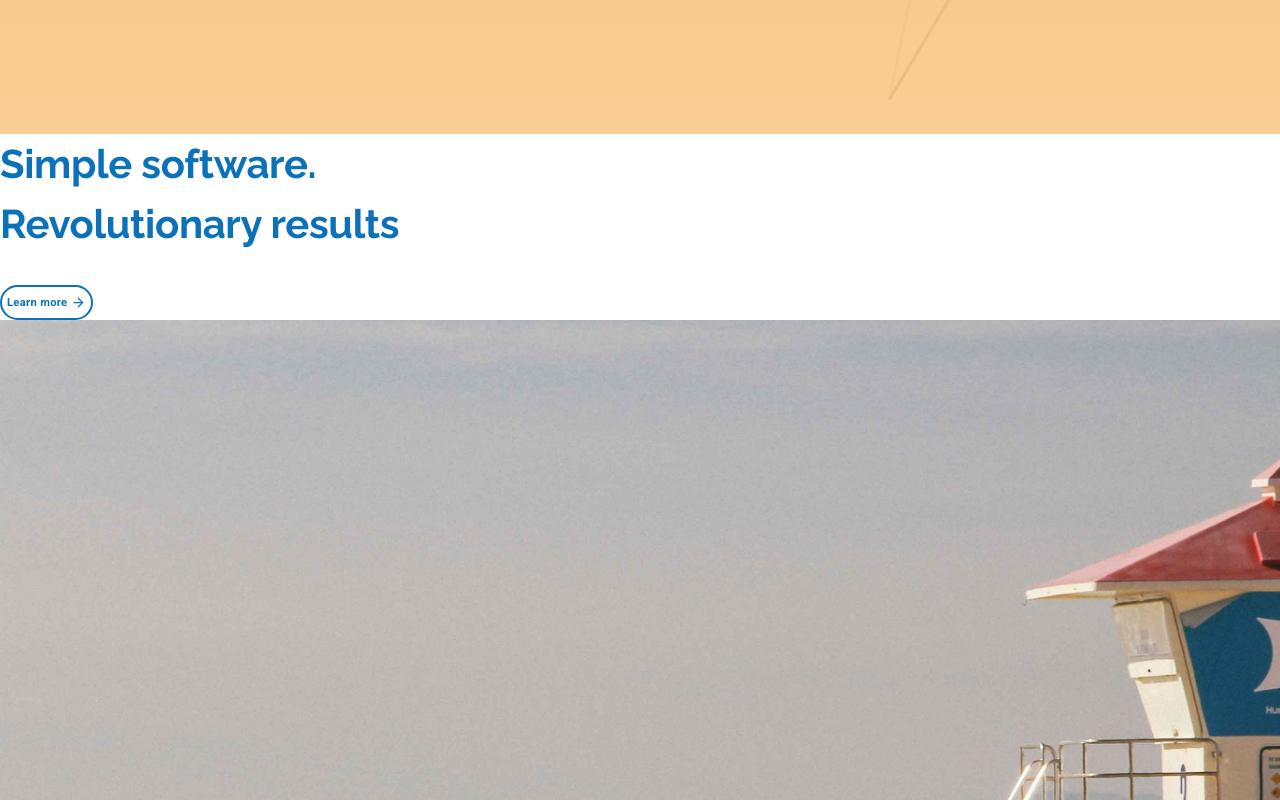
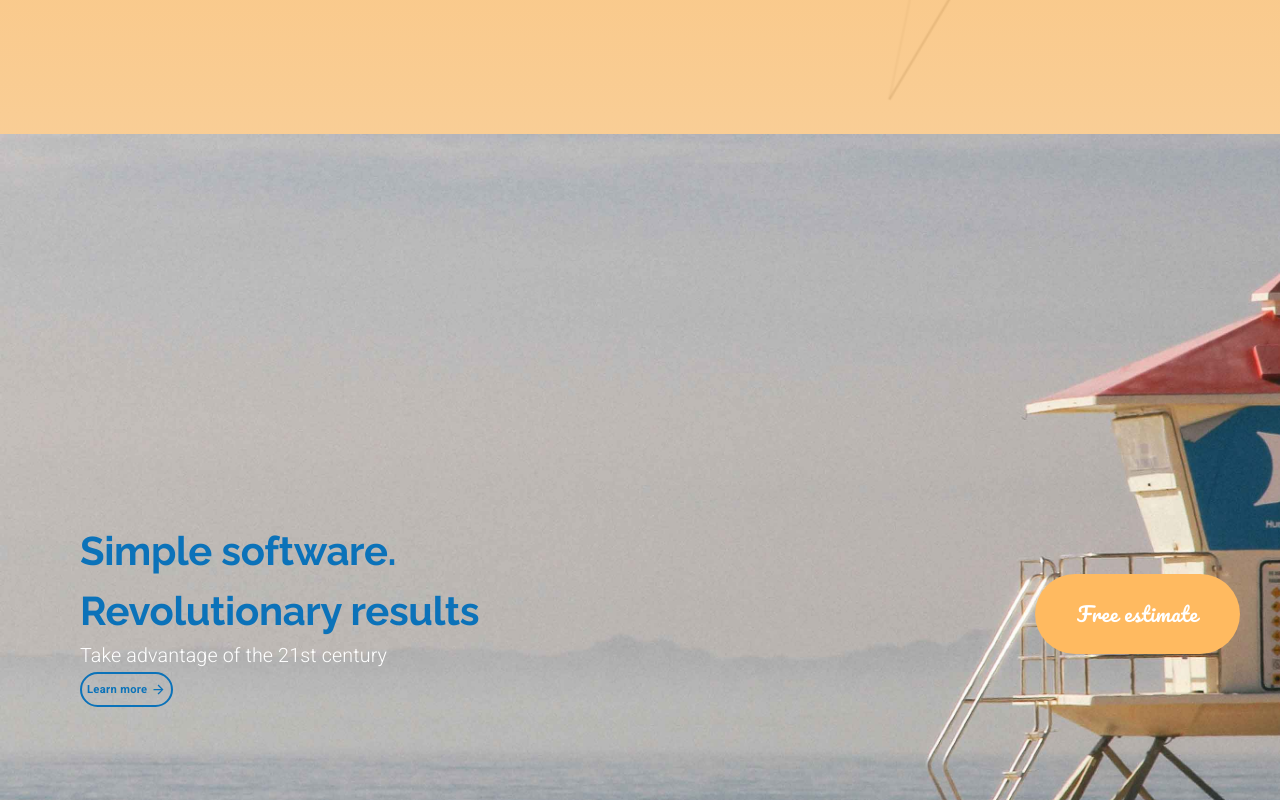
Before and after one commit to sabasanu/arcdevelopment, a React (Create React App) app: page / in a window 1280 px wide. Shown: the part 4500-5300 px from the top of the page. Built offline with nearby package versions, Linux system fonts and the light colour scheme.

Commit message:
Section 5

```diff
--- a/package.json
+++ b/package.json
@@ -9,6 +9,7 @@
     "@testing-library/jest-dom": "^4.2.4",
     "@testing-library/react": "^9.3.2",
     "@testing-library/user-event": "^7.1.2",
+    "clsx": "^1.1.1",
     "react": "^16.13.1",
     "react-dom": "^16.13.1",
     "react-lottie": "^1.2.3",
--- a/src/components/landing-page/CallToAction.js
+++ b/src/components/landing-page/CallToAction.js
@@ -1,31 +1,45 @@
 import React from 'react';
 import { makeStyles } from '@material-ui/styles';
-import { Button, Grid, useTheme } from '@material-ui/core';
+import { Button, Grid, useMediaQuery, useTheme } from '@material-ui/core';
 import Typography from '@material-ui/core/Typography';
 import { useServicesBlockStyles } from './ServicesBlock.Styles';
 import ButtonArrow from '../ui/ButtonArrow';
-import background from '../../assets/background.jpg'
-import mobileBackground from '../../assets/mobileBackground.jpg'
+import background from '../../assets/background.jpg';
+import mobileBackground from '../../assets/mobileBackground.jpg';
+import clsx from 'clsx';
 
 const useStyles = makeStyles(theme => ({
-	background:{
-		backgroundImage: `url(${background})`,
-		backgroundSize: 'cover',
-		backgroundRepeat: 'no-repeat',
-		width: '100%',
-		height: '100%',
-		[theme.breakpoints.down('md')]:{
-			backgroundImage: `url(${mobileBackground})`,
+  background: {
+    backgroundImage: `url(${background})`,
+    backgroundSize: 'cover',
+    backgroundRepeat: 'no-repeat',
+		backgroundAttachment:'fixed',
+    width: '100%',
+    height: '60em',
+    [theme.breakpoints.down('md')]: {
+      backgroundImage: `url(${mobileBackground})`,
+			backgroundAttachment:'inherit',
+    },
+  },
+  estimateButtonBig: {
+    height: 80,
+    width: 205,
+    fontSize: '1.25rem',
+		[theme.breakpoints.down('sm')]: {
+    	marginLeft:0,
+			marginRight:0
 		}
-	}
+  },
 }));
 
 function CallToAction(props) {
   const classes = { ...useStyles(), ...useServicesBlockStyles() };
   const theme = useTheme();
+  const matches = useMediaQuery(theme.breakpoints.down('sm'));
+  const gridProps = { direction: matches ? 'column' : 'row', justify: matches ? 'center' : 'space-between' };
   return (
-    <Grid container style={{height:'60em'}}>
-      <Grid item>
+    <Grid container className={classes.background} alignItems="center" {...gridProps}>
+      <Grid item style={{ marginLeft:matches ? 0 : '5em', textAlign: matches ? 'center' : 'inherit' }}>
         <Grid container direction="column">
           <Grid item>
             <Typography variant="h2">
@@ -40,7 +54,11 @@ function CallToAction(props) {
           </Grid>
         </Grid>
       </Grid>
-    	<div className={classes.background}></div>
+      <Grid item>
+        <Button variant="container" className={clsx(classes.estimateButton, classes.estimateButtonBig)}>
+          Free estimate
+        </Button>
+      </Grid>
     </Grid>
   );
 }
--- a/src/components/landing-page/HeroBlock.js
+++ b/src/components/landing-page/HeroBlock.js
@@ -15,17 +15,7 @@ const useStyles = makeStyles(theme => ({
       maxWidth: '20em',
     },
   },
-  estimateButton: {
-    ...theme.typography.estimate,
-    backgroundColor: theme.palette.common.orange,
-    borderRadius: 50,
-    width: 145,
-    height: 45,
-    marginRight: 40,
-    '&:hover': {
-      backgroundColor: theme.palette.secondary.light,
-    },
-  },
+
   buttonContainer: {
     marginTop: '1em',
   },
--- a/src/components/landing-page/ServicesBlock.Styles.js
+++ b/src/components/landing-page/ServicesBlock.Styles.js
@@ -37,4 +37,15 @@ export const useServicesBlockStyles = makeStyles(theme => ({
 		height: 45,
 		width: 145,
 	},
+	estimateButton: {
+		...theme.typography.estimate,
+		backgroundColor: theme.palette.common.orange,
+		borderRadius: 50,
+		width: 145,
+		height: 45,
+		marginRight: 40,
+		'&:hover': {
+			backgroundColor: theme.palette.secondary.light,
+		},
+	},
 }));
```
Also changed, not shown: 1 other file (tests, documents, lock files or other folders).
